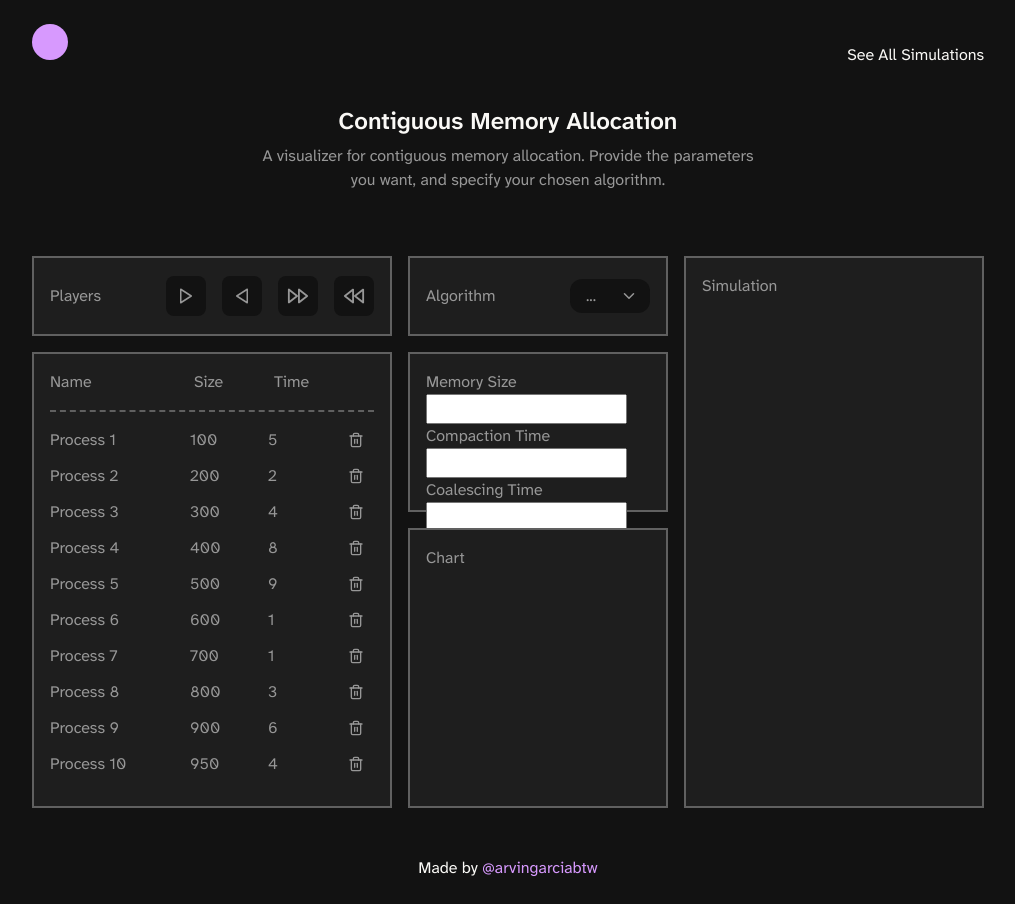
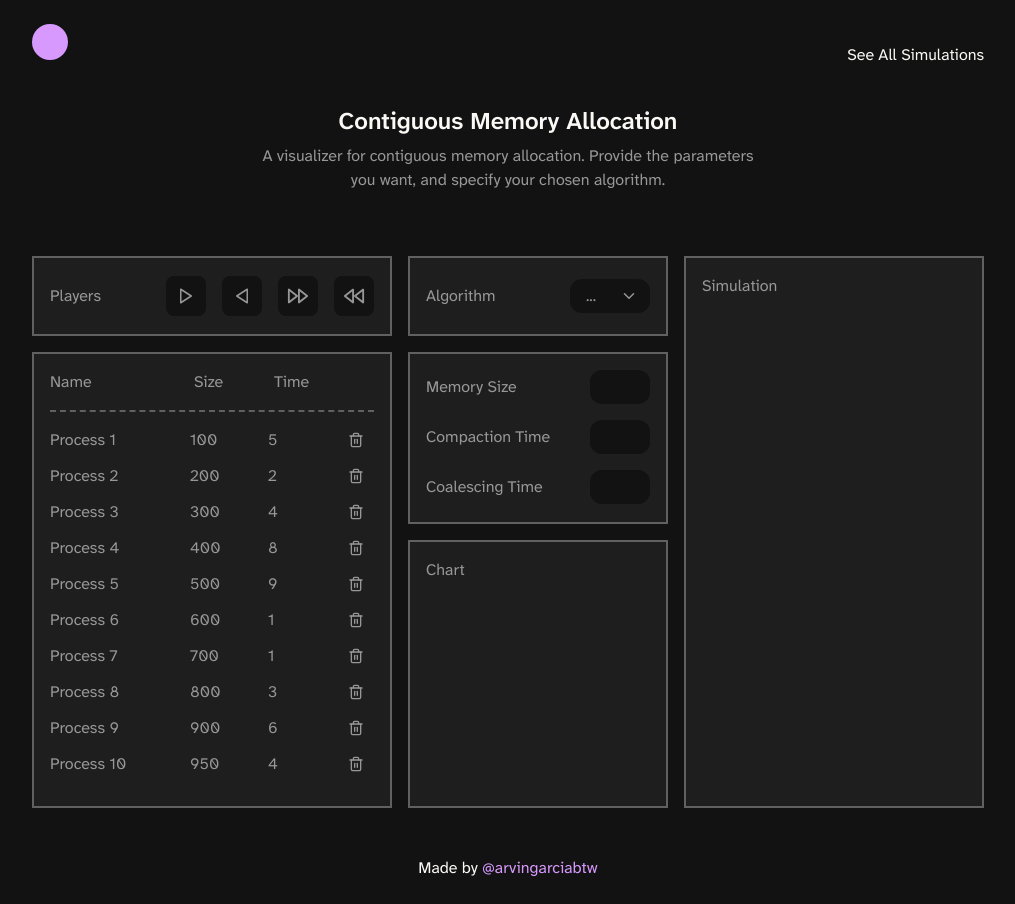
Before and after one commit to arvingarciabtw/simulations, a React (Vite) app: page /contiguous-memory-allocation in a window 1280 px wide. Shown: the whole page, without its empty margins (132-1147 px from the left). Built offline with nearby package versions, Linux system fonts and the light colour scheme.

Commit message:
feat: implement parameters component

```diff
--- a/src/styles/contiguous-memory-allocation.module.css
+++ b/src/styles/contiguous-memory-allocation.module.css
@@ -6,7 +6,7 @@
 		"processes  parameters parameters simulation"
 		"processes  chart      chart      simulation";
 	grid-template-columns: 360px 1fr 80px 300px;
-	grid-template-rows: 80px 160px 1fr;
+	grid-template-rows: 80px 172px 1fr;
 	gap: 1rem;
 }
 
@@ -239,6 +239,35 @@
 	outline: 2px solid var(--color-primary);
 }
 
+/* == PARAMETERS == */
+
+.parametersGridArea {
+	display: flex;
+	flex-direction: column;
+	gap: 1rem;
+}
+
+.memorySize,
+.compactionTime,
+.coalescingTime {
+	display: grid;
+	grid-template-columns: 1fr 60px;
+	align-items: center;
+}
+
+.parametersGridArea input {
+	background: var(--color-bg);
+	color: var(--color-gray);
+	border: none;
+	border-radius: 12px;
+	height: 34px;
+	text-align: center;
+}
+
+.parametersGridArea input:focus {
+	outline: 2px solid var(--color-primary);
+}
+
 /* == MEDIA QUERIES == */
 
 @media (max-width: 900px) {
```
